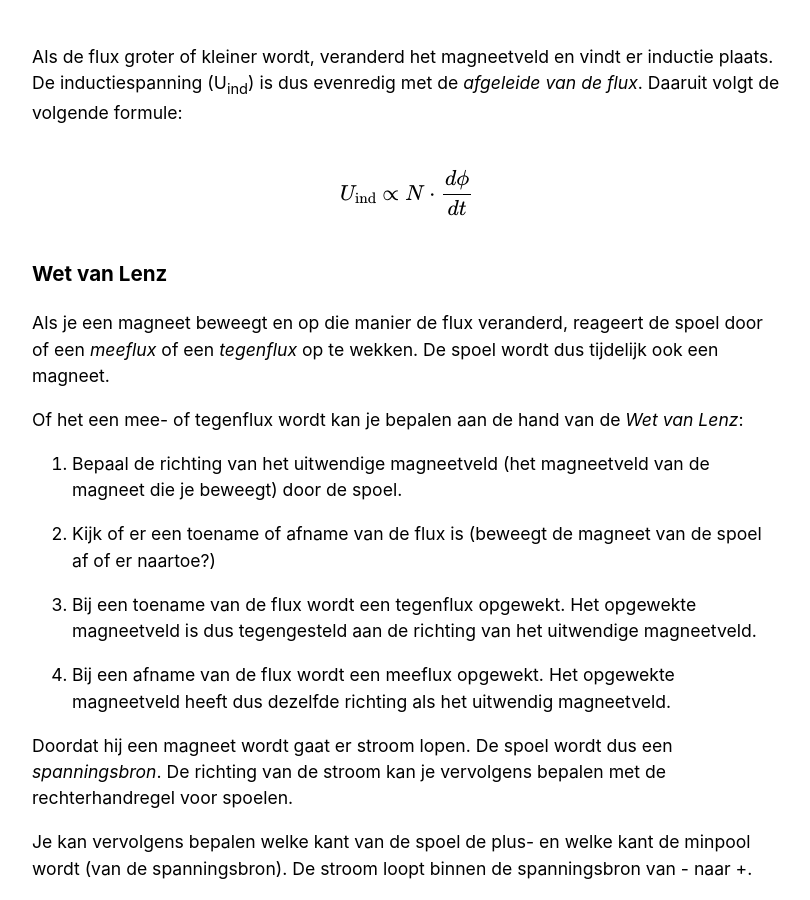
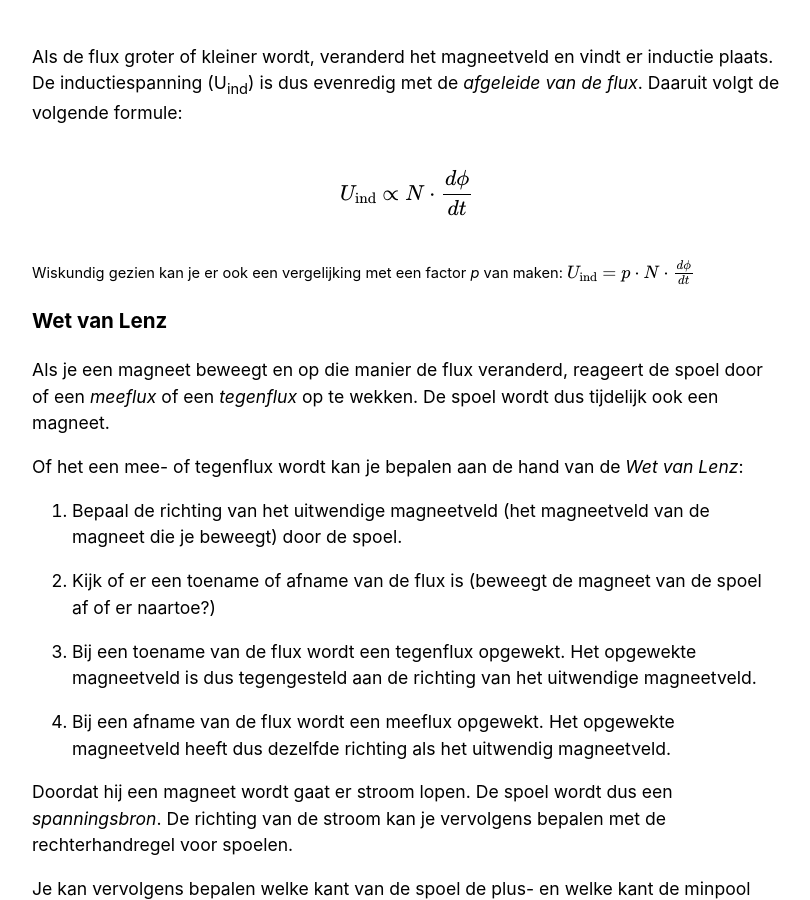
Before and after one commit to RobinBoers/school.geheimesite.nl, a Jekyll site: the page built from 5VWO/TW4/Natuurkunde.md, in a window 1280 px wide and 900 px high, scrolled down 8247 px. Shown: the whole window, without its empty margins (233-1043 px from the left). Built offline with Jekyll 4.4.1, drawn with Linux system fonts in a browser that asks for light colours; our own code applies the rules of GitHub Pages for plain Markdown files.

Commit message:
Add little note

```diff
--- a/5VWO/TW4/Natuurkunde.md
+++ b/5VWO/TW4/Natuurkunde.md
@@ -138,6 +138,8 @@ Als de flux groter of kleiner wordt, veranderd het magneetveld en vindt er induc
 
 \\[U_{\text{ind}} \propto N \cdot \frac{d\phi}{dt}\\]
 
+<small>Wiskundig gezien kan je er ook een vergelijking met een factor <i>p</i> van maken: \\(U_{\text{ind}} = p \cdot N \cdot \frac{d\phi}{dt}\\)</small>
+
 ### Wet van Lenz
 
 Als je een magneet beweegt en op die manier de flux veranderd, reageert de spoel door of een *meeflux* of een *tegenflux* op te wekken. De spoel wordt dus tijdelijk ook een magneet.
```
